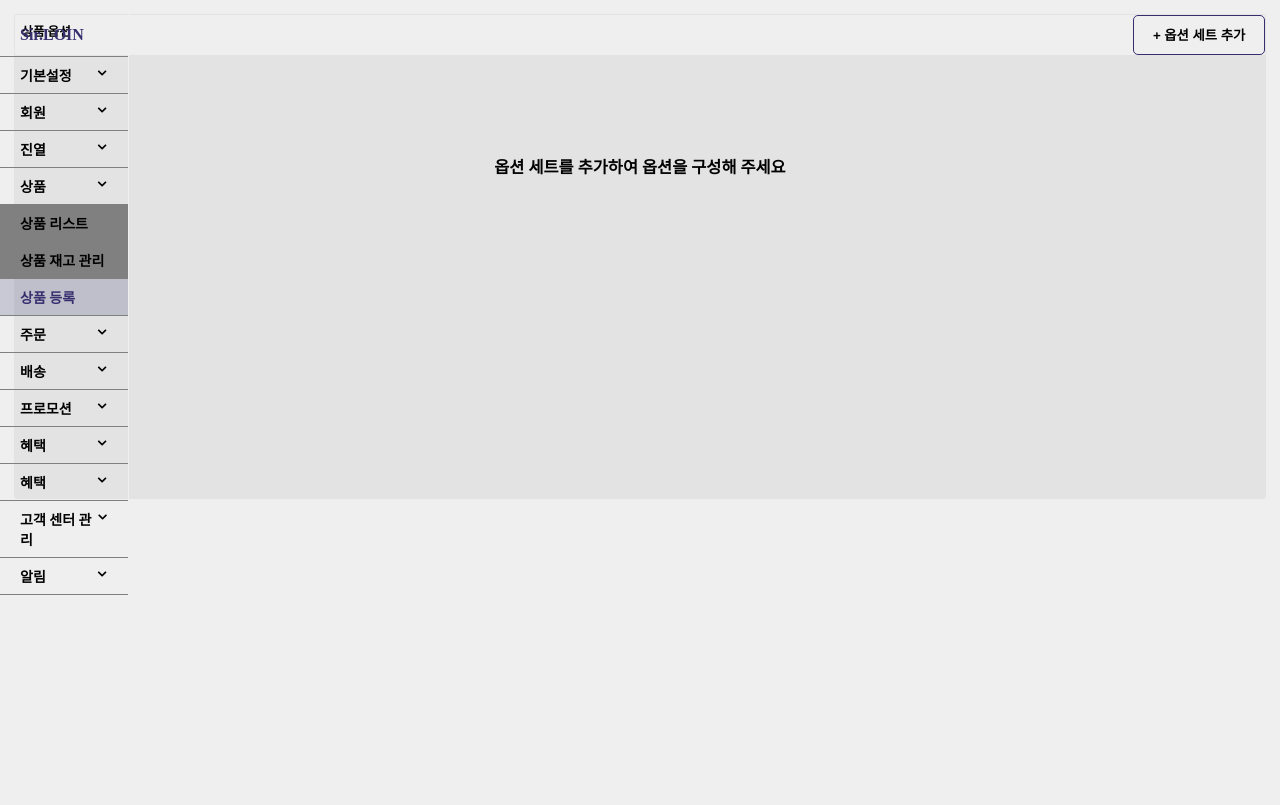
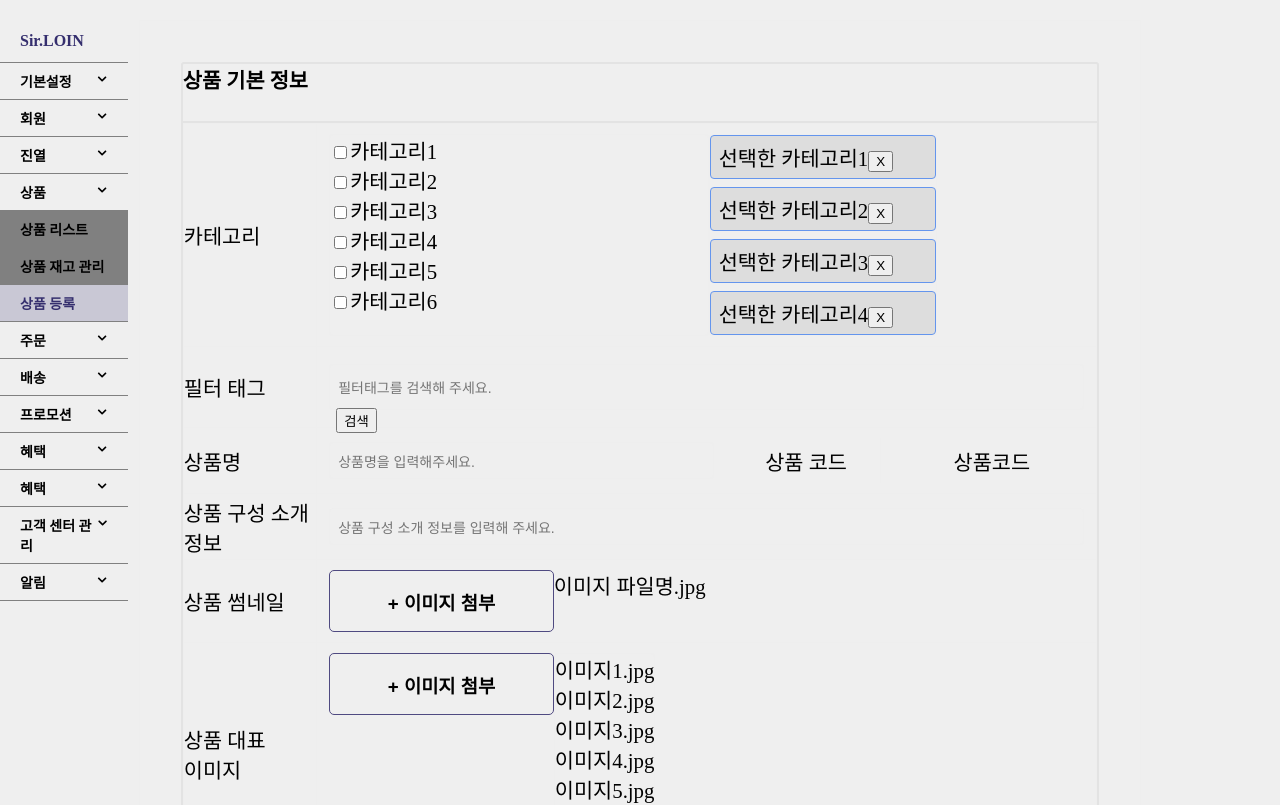
Before and after one commit to yunred/1stweek-sirloin-task, a React (Create React App) app: page / in a window 1280 px wide. Shown: the top 805 px of the page. Built offline with nearby package versions, Linux system fonts and the light colour scheme.

Commit message:
Add: ProductInfo State 추가

```diff
--- a/src/App.js
+++ b/src/App.js
@@ -2,15 +2,18 @@ import GlobalStyle from "./Style/GlobalStyle";
 import MDOption from "./Component/MDOption";
 import Nav from "./Component/Nav/Nav";
 import { useState } from "react";
+import ProductInfo from "Component/ProductInfo";
 
 
 function App() {
   const [optionSetList, optionSetter] = useState([]);
+  const [productInfoList, PISetter] = useState([]);
 
   return (
     <div className="App">
       <GlobalStyle />
       <Nav />
+      <ProductInfo productInfoList={productInfoList} PISetter={PISetter}/>
       <MDOption optionSetter={optionSetter} optionSetList={optionSetList}/>
     </div>
   );
--- a/src/Component/ProductInfo/index.js
+++ b/src/Component/ProductInfo/index.js
@@ -2,6 +2,83 @@ import * as S from "./style";
 import Container from "Component/Container";
 import SelectImg from "Util/SelectImg";
 
+/*
+
+간략히=======================
+
+props = {
+
+  ProductInfoList = {
+    category:[],
+    filterTag:[],
+    Product:{
+      category:[],
+      filterTag:[],
+      description:"",
+      thumbnail:"",
+      imgs:"",
+      stock:"",
+    }
+  }
+
+}
+
+
+자세히========================
+
+props = {
+  ProductInfoList = {
+    category:[ // 전체 카테고리 목록
+      {
+        idx:1,
+        content: "카테고리1" String
+      },
+      {
+        idx:1,
+        content: "카테고리2" String
+      },
+      ...
+    ],
+    filterTag:[ // 전체 필터태그 목록
+      {
+        idx:1,
+        content: "필터태그1" String
+      },
+      {
+        idx:2,
+        content: "필터태그2" String
+      },
+      ...
+    ],
+    product:{ // 등록할 상품에 대한 정보
+      category:[ // 선택한 카테고리,
+        {
+          idx:1,
+          content:"카테고리1" String
+        }
+        ...
+    ]
+      filterTag:[ //// 선택한 필터태그
+        {
+          idx:1,
+          content:"필터태그1" String
+        }
+        ...
+      ]
+      description:"" // string 상품 구성 소개 정보(설명)
+      thumbnail: "" // string 상품 썸네일
+      imgs: [ // 대표 이미지들
+        {
+          idx:1,
+          content:"이미지1" String
+        }
+        ...
+      ]
+      stock: "" // int 상품 재고
+    }
+  }
+}
+*/
 
 export const PIHeader = (props) => {
   return <h4>상품 기본 정보</h4>;
@@ -9,22 +86,24 @@ export const PIHeader = (props) => {
 
 export const PIContent = (props) => {
   return (
-    <S.ProductInfoContainer>
-      <S.ItemContainer>
-        {item.map((item) => {
-          return <S.Item key={item.idx}>{item.content}</S.Item>;
-        })}
-      </S.ItemContainer>
-    </S.ProductInfoContainer>
+    <S.ItemContainer>
+      {item.map((item) => {
+        return <S.Item key={item.idx}>{item.content}</S.Item>;
+      })}
+    </S.ItemContainer>
   );
 };
 
 const ProductInfo = () => {
-  return(
-    <Container ContainerHeader = {<PIHeader/>} ContainerContent={<PIContent/>}/>
+  return (
+    <S.ProductInfoContainer>
+      <Container
+        ContainerHeader={<PIHeader />}
+        ContainerContent={<PIContent />}
+      />
+    </S.ProductInfoContainer>
   );
 };
-
 
 const category = [
   "카테고리1",
--- a/src/Component/ProductInfo/style.js
+++ b/src/Component/ProductInfo/style.js
@@ -24,15 +24,6 @@ export const ProductInfoContainer = styled.div`
   .productInfo-img-btn{
     margin-right: 10px;
   }
-`;
-
-export const Title = styled.span`
-width: 160px;
-border-right : 1px solid #eee;
-min-height: 65px;
-display: flex;
-align-items: center;
-padding:6px 10px;
 `;
 
 export const Title = styled.span`
```
